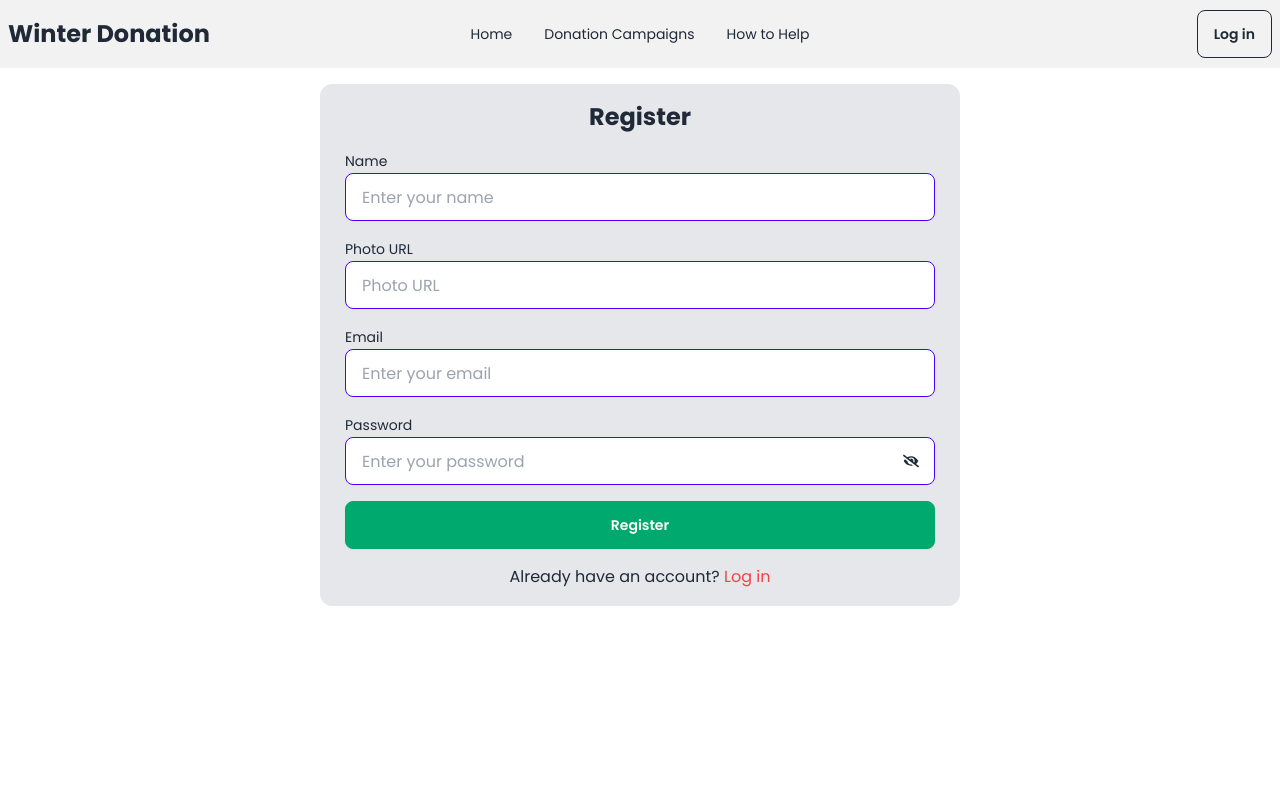
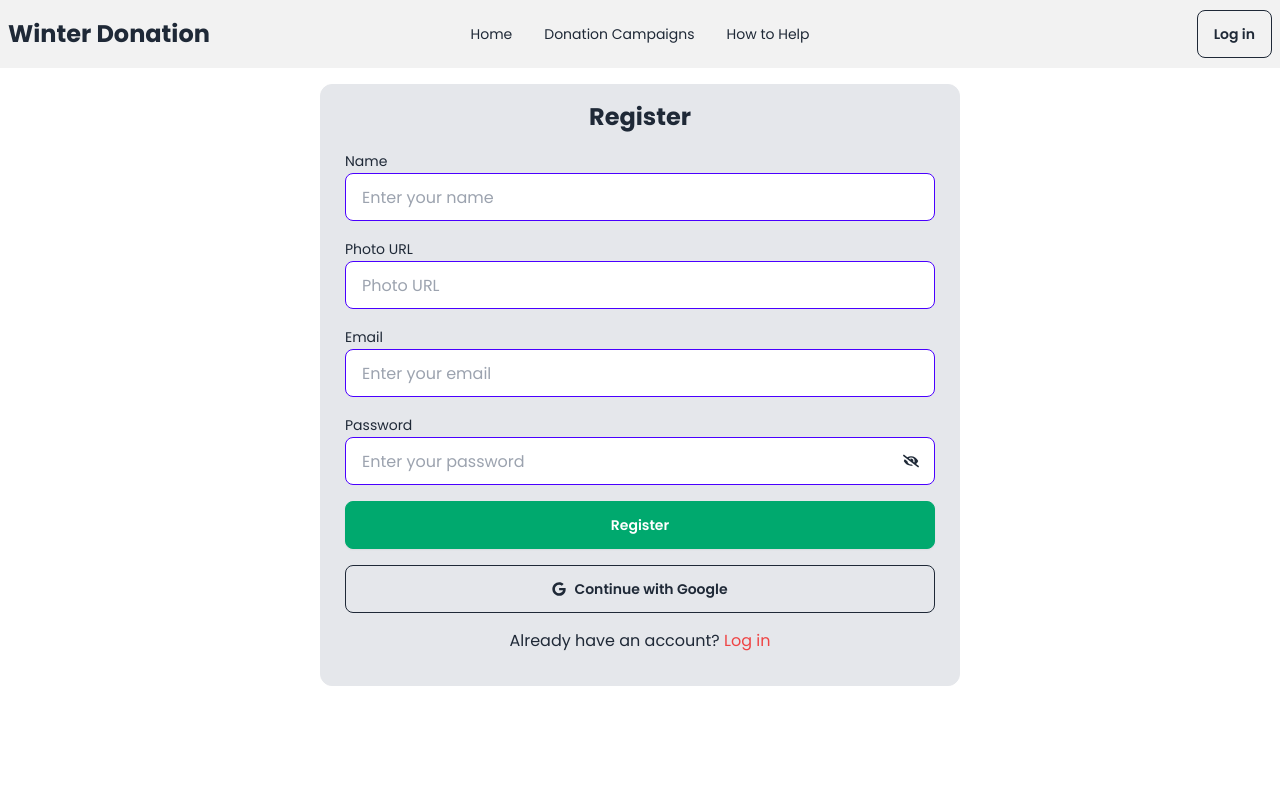
Before and after one commit to sakib-333/ph-b10-a9, a React (Vite) app: page /register in a window 1280 px wide. Shown: the top 800 px of the page. Built offline with nearby package versions, Linux system fonts and the light colour scheme; no server answers.

Commit message:
Bug fix.

```diff
--- a/src/components/Navbar.jsx
+++ b/src/components/Navbar.jsx
@@ -1,4 +1,4 @@
-import React, { useContext } from "react";
+import React, { useContext, useEffect, useState } from "react";
 import { Link, NavLink } from "react-router-dom";
 import { AuthContext } from "../provider/AuthProvider";
 import { toast } from "react-toastify";
@@ -6,6 +6,7 @@ import { toast } from "react-toastify";
 
 const Navbar = () => {
   const { user, setUser, signoutUser } = useContext(AuthContext);
+  const [profileLink, setProfileLink] = useState(null);
 
   const handleLogoutUser = () => {
     signoutUser().then(() => {
@@ -13,6 +14,12 @@ const Navbar = () => {
       setUser(null);
     });
   };
+
+  useEffect(() => {
+    if (user?.photoURL) {
+      setProfileLink(() => user?.photoURL);
+    }
+  }, [user]);
 
   const navItems = (
     <>
@@ -72,7 +79,7 @@ const Navbar = () => {
           <>
             <img
               className="w-10 rounded-full"
-              src={`${user?.photoURL}`}
+              src={`${profileLink}`}
               alt="user"
             />
             <button className="btn btn-outline" onClick={handleLogoutUser}>
--- a/src/pages/Login.jsx
+++ b/src/pages/Login.jsx
@@ -39,9 +39,9 @@ const Login = () => {
       .then((result) => {
         setUser(result.user);
         toast.success(`Welcome ${result.user.displayName}`);
-        navigate("/");
+        navigate(`${destination}`);
       })
-      .catch((err) => toast.error(err));
+      .catch((err) => toast.error(`${err}`));
   };
 
   return (
--- a/src/pages/Register.jsx
+++ b/src/pages/Register.jsx
@@ -1,5 +1,5 @@
 import React, { useContext, useEffect, useState } from "react";
-import { FaEye, FaEyeSlash } from "react-icons/fa";
+import { FaEye, FaEyeSlash, FaGoogle } from "react-icons/fa";
 import { Link, useNavigate } from "react-router-dom";
 import { AuthContext } from "../provider/AuthProvider";
 import { toast } from "react-toastify";
@@ -10,7 +10,8 @@ const Register = () => {
   const [view, setView] = useState(false);
   const [errorMsg, setErrorMsg] = useState("");
   const navigate = useNavigate();
-  const { createNewUser, updateUserProfile } = useContext(AuthContext);
+  const { signinWithGoogle, setUser, createNewUser, updateUserProfile } =
+    useContext(AuthContext);
 
   useEffect(() => {
     document.title = "Register";
@@ -18,6 +19,16 @@ const Register = () => {
 
   const handleViewPassword = () => {
     setView((c) => !c);
+  };
+
+  const handleSigninWithGoogle = () => {
+    signinWithGoogle()
+      .then((result) => {
+        setUser(result.user);
+        toast.success(`Welcome ${result.user?.displayName}`);
+        navigate("/");
+      })
+      .catch((err) => toast.error(`${err}`));
   };
 
   const handleRegister = (e) => {
@@ -38,7 +49,7 @@ const Register = () => {
             }
           );
         })
-        .catch((err) => toast.error(err));
+        .catch((err) => toast.error(`${err}`));
     } else {
       setErrorMsg(
         "Must have an uppercase letter, a lowercase letter and length must be at least 6."
@@ -47,7 +58,7 @@ const Register = () => {
   };
 
   return (
-    <div className="px-2 max-w-screen-sm border mx-auto mt-4 p-4 rounded-xl bg-gray-200">
+    <div className="px-2 max-w-screen-sm border mx-auto my-4 p-4 rounded-xl bg-gray-200">
       <h1 className="font-bold text-center md:text-xl lg:text-2xl">Register</h1>
       <form className="p-4 space-y-4" onSubmit={handleRegister}>
         <div>
@@ -101,7 +112,15 @@ const Register = () => {
 
         <button className="btn btn-success w-full text-white">Register</button>
       </form>
-      <div className="text-center">
+      <div className="px-4">
+        <button
+          className="btn btn-outline w-full"
+          onClick={handleSigninWithGoogle}
+        >
+          <FaGoogle /> <span>Continue with Google</span>
+        </button>
+      </div>
+      <div className="text-center my-4">
         Already have an account?{" "}
         <Link to={"/login"} className="text-red-500 hover:text-red-300">
           Log in
```
